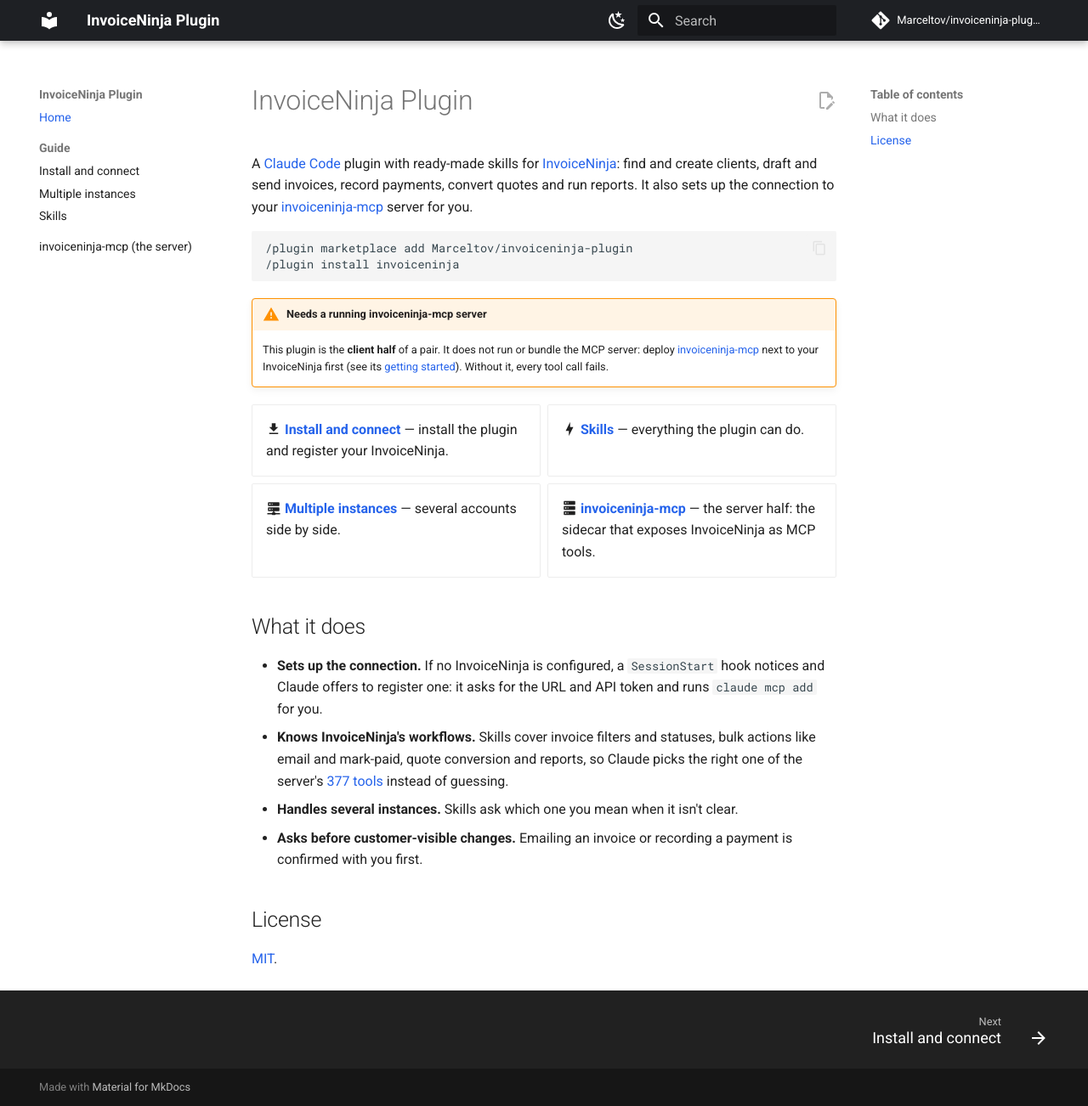
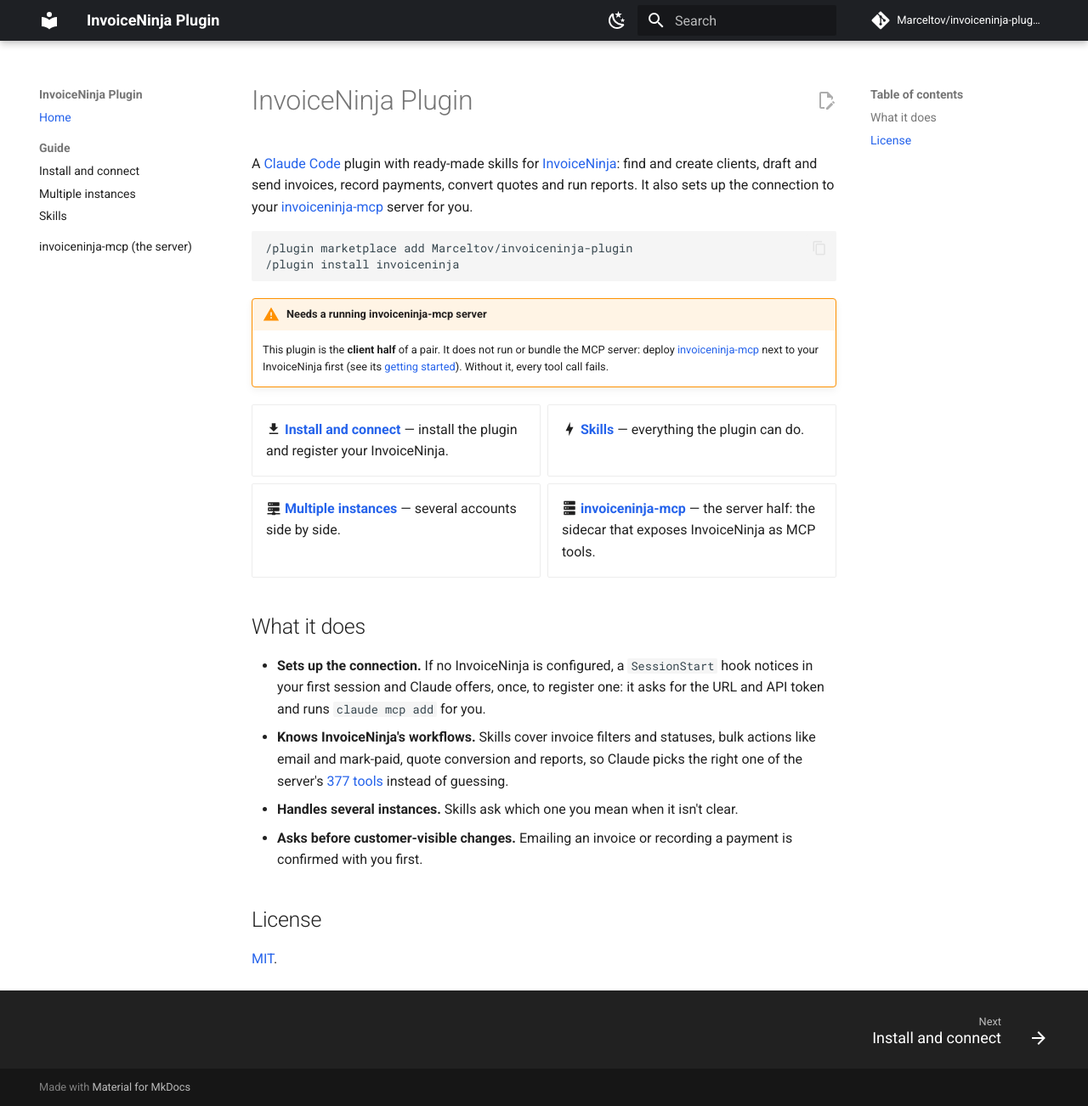
Before and after one commit to Marceltov/invoiceninja-plugin, an MkDocs documentation site: the page built from docs/index.md, in a window 1280 px wide and 1302 px high. Shown: the whole window at 85% size. Built offline with MkDocs 1.6.1 and Material for MkDocs 9.7.7, drawn with Linux system fonts in a browser that asks for light colours; comment, search, counter and statistics services are not loaded.

Commit message:
Offer setup once per installation instead of every session
The SessionStart hook nudged in every session while no instance was
configured, which kept nagging users who connect through a claude.ai
connector (invisible to the hook) or who declined. It now writes a
marker to the plugin data directory after the first offer and stays
quiet afterwards; the setup skill remains available on request.

Co-Authored-By: Claude Opus 5.5 <noreply@anthropic.com>
Claude-Session: https://claude.ai/code/session_01J4kqpzBamtXz6VwPiaRL94

```diff
--- a/docs/index.md
+++ b/docs/index.md
@@ -22,7 +22,7 @@ A [Claude Code](https://code.claude.com) plugin with ready-made skills for [Invo
 
 ## What it does
 
-- **Sets up the connection.** If no InvoiceNinja is configured, a `SessionStart` hook notices and Claude offers to register one: it asks for the URL and API token and runs `claude mcp add` for you.
+- **Sets up the connection.** If no InvoiceNinja is configured, a `SessionStart` hook notices in your first session and Claude offers, once, to register one: it asks for the URL and API token and runs `claude mcp add` for you.
 - **Knows InvoiceNinja's workflows.** Skills cover invoice filters and statuses, bulk actions like email and mark-paid, quote conversion and reports, so Claude picks the right one of the server's [377 tools](https://invoiceninja-mcp.marceltov.de/tools/) instead of guessing.
 - **Handles several instances.** Skills ask which one you mean when it isn't clear.
 - **Asks before customer-visible changes.** Emailing an invoice or recording a payment is confirmed with you first.
```
Also changed, not shown: docs/install.md (+1 -1 lines), docs/skills.md (+1 -1 lines), skills/README.md (+1 -1 lines), 2 other files.
